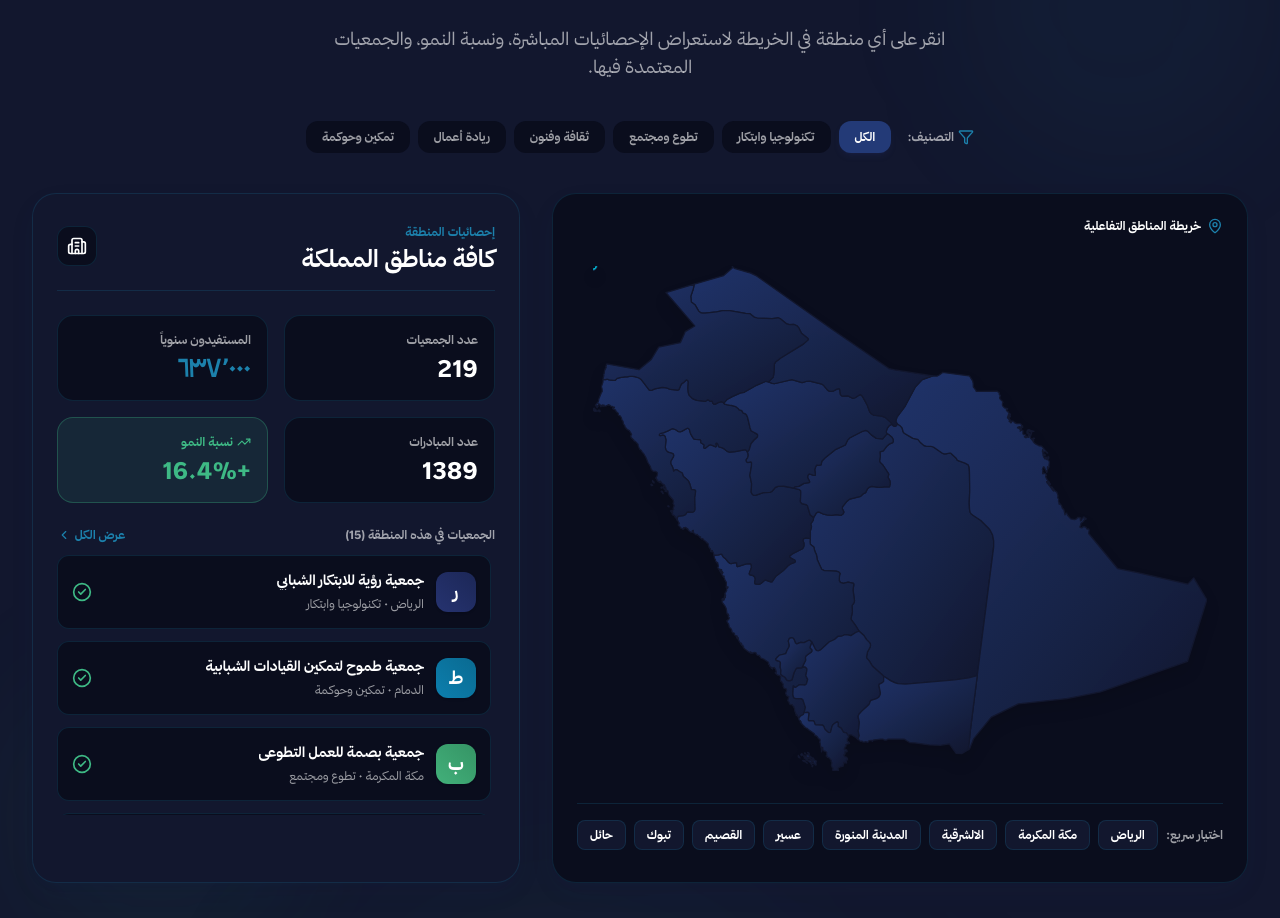
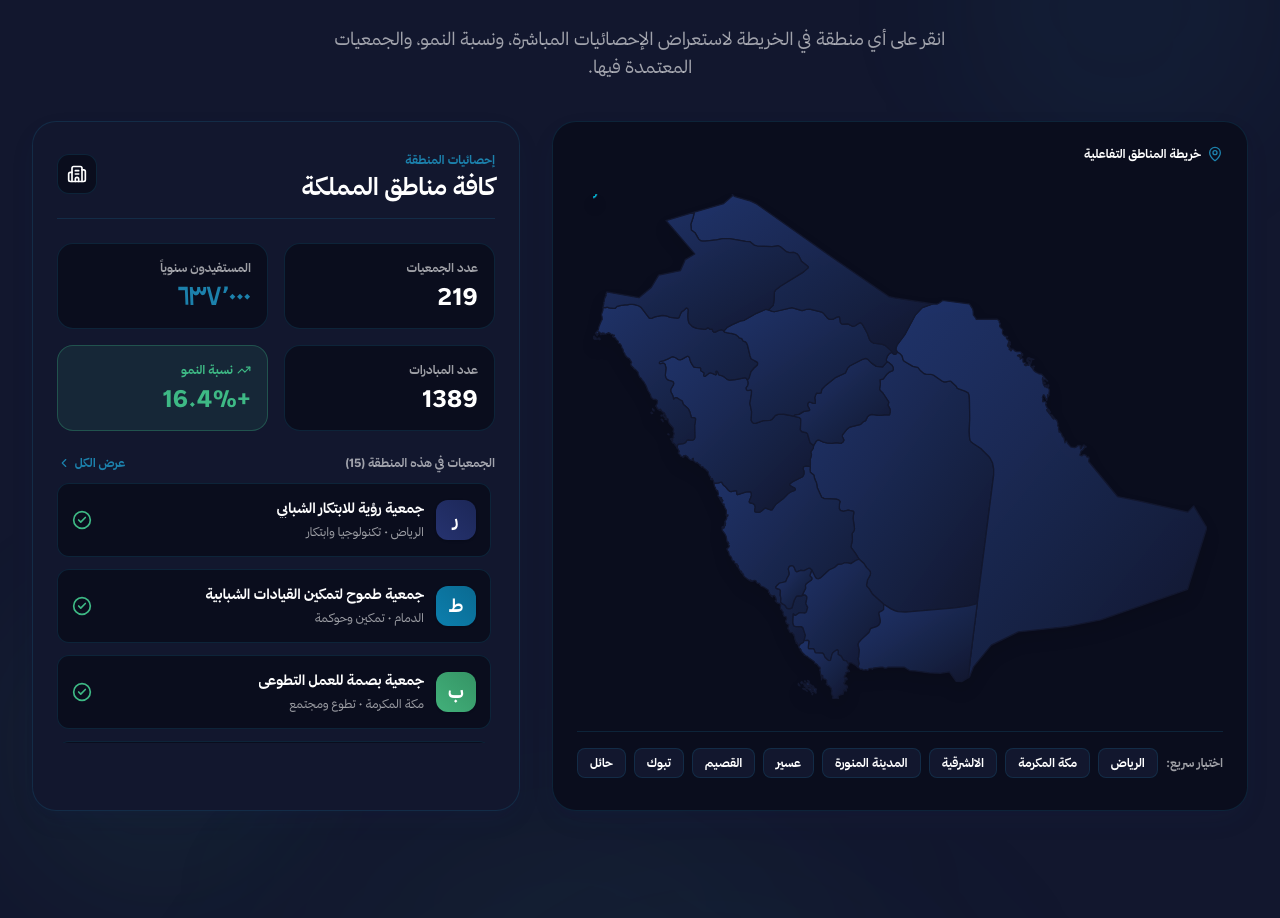
Before and after one commit to A7mDFaraj/map, a Next.js app: page /new6 in a window 1280 px wide. Shown: the part 1535-2453 px from the top of the page. Built offline with nearby package versions, Linux system fonts and the light colour scheme.

Commit message:
remove filters

```diff
--- a/components/new6/InteractiveMapSection.tsx
+++ b/components/new6/InteractiveMapSection.tsx
@@ -2,21 +2,18 @@
 
 import React, { useState } from 'react';
 import { motion, AnimatePresence } from 'framer-motion';
-import { MapPin, Users, Building2, TrendingUp, Sparkles, Filter, CheckCircle2, ChevronLeft, RotateCcw } from 'lucide-react';
+import { MapPin, Users, Building2, TrendingUp, Sparkles, CheckCircle2, ChevronLeft, RotateCcw } from 'lucide-react';
 import { SAUDI_REGIONS, RegionData, TOTAL_NATIONAL_METRICS } from '@/data/mapRegionsData';
-import { YOUTH_ASSOCIATIONS, CATEGORIES, YouthAssociation } from '@/data/associationsData';
+import { YOUTH_ASSOCIATIONS, YouthAssociation } from '@/data/associationsData';
 import { SectionTitle } from '@/components/SectionTitle';
 
 export const InteractiveMapSection: React.FC = () => {
   const [selectedRegion, setSelectedRegion] = useState<RegionData | null>(null);
   const [hoveredRegion, setHoveredRegion] = useState<RegionData | null>(null);
-  const [activeCategory, setActiveCategory] = useState<string>('الكل');
 
-  // Filtered associations based on region and category
+  // Filtered associations based on region
   const currentAssociations = YOUTH_ASSOCIATIONS.filter((assoc) => {
-    const matchesRegion = selectedRegion ? assoc.regionId === selectedRegion.id : true;
-    const matchesCategory = activeCategory === 'الكل' ? true : assoc.category === activeCategory;
-    return matchesRegion && matchesCategory;
+    return selectedRegion ? assoc.regionId === selectedRegion.id : true;
   });
 
   const activeRegionData = selectedRegion || {
@@ -53,26 +50,7 @@ export const InteractiveMapSection: React.FC = () => {
           </p>
         </div>
 
-        {/* Category Filters Row */}
-        <div className="flex items-center justify-center gap-2 flex-wrap mb-10">
-          <div className="flex items-center gap-1 text-xs font-bold text-white/60 ml-2">
-            <Filter className="w-4 h-4 text-[#1C81AC]" />
-            <span>التصنيف:</span>
-          </div>
-          {CATEGORIES.map((cat) => (
-            <button
-              key={cat}
-              onClick={() => setActiveCategory(cat)}
-              className={`px-4 py-2 rounded-xl text-xs font-bold transition-all ${
-                activeCategory === cat
-                  ? 'bg-[#233A77] text-white shadow-md shadow-[#263370]/20'
-                  : 'bg-[#0a0d1d] text-white/60 hover:bg-[#1C81AC]/10'
-              }`}
-            >
-              {cat}
-            </button>
-          ))}
-        </div>
+
 
         {/* Two-Column Grid: SVG Map + Region Details Panel */}
         <div className="grid grid-cols-1 lg:grid-cols-12 gap-8 items-stretch">
@@ -341,7 +319,7 @@ export const InteractiveMapSection: React.FC = () => {
                   ))
                 ) : (
                   <div className="p-6 text-center text-white/60 text-sm bg-[#0a0d1d] rounded-xl border border-dashed border-[#1C81AC]/20">
-                    لا توجد جمعيات تطابق الفلتر المحدد في هذه المنطقة.
+                    لا توجد جمعيات في هذه المنطقة.
                   </div>
                 )}
               </div>
```
